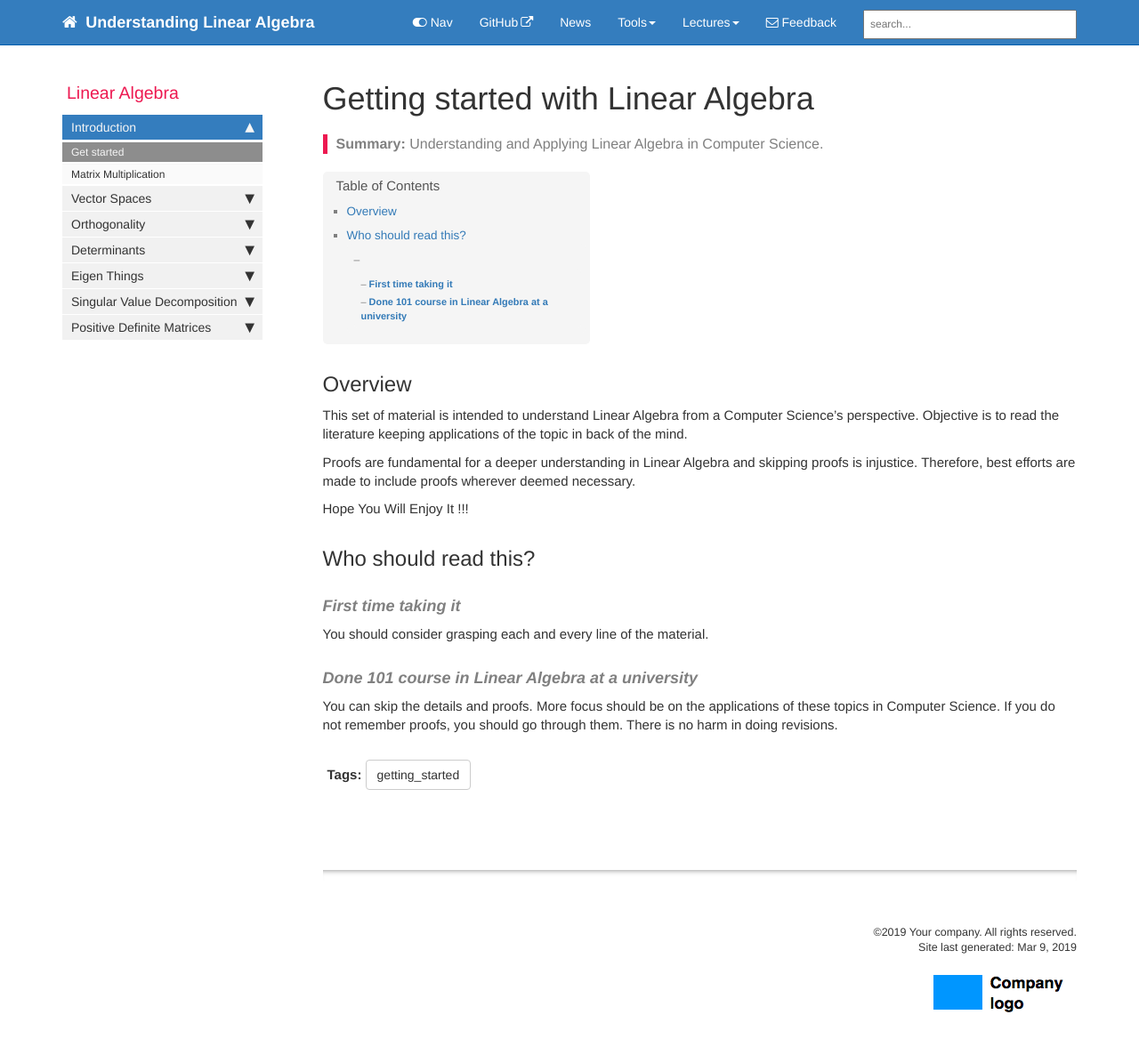
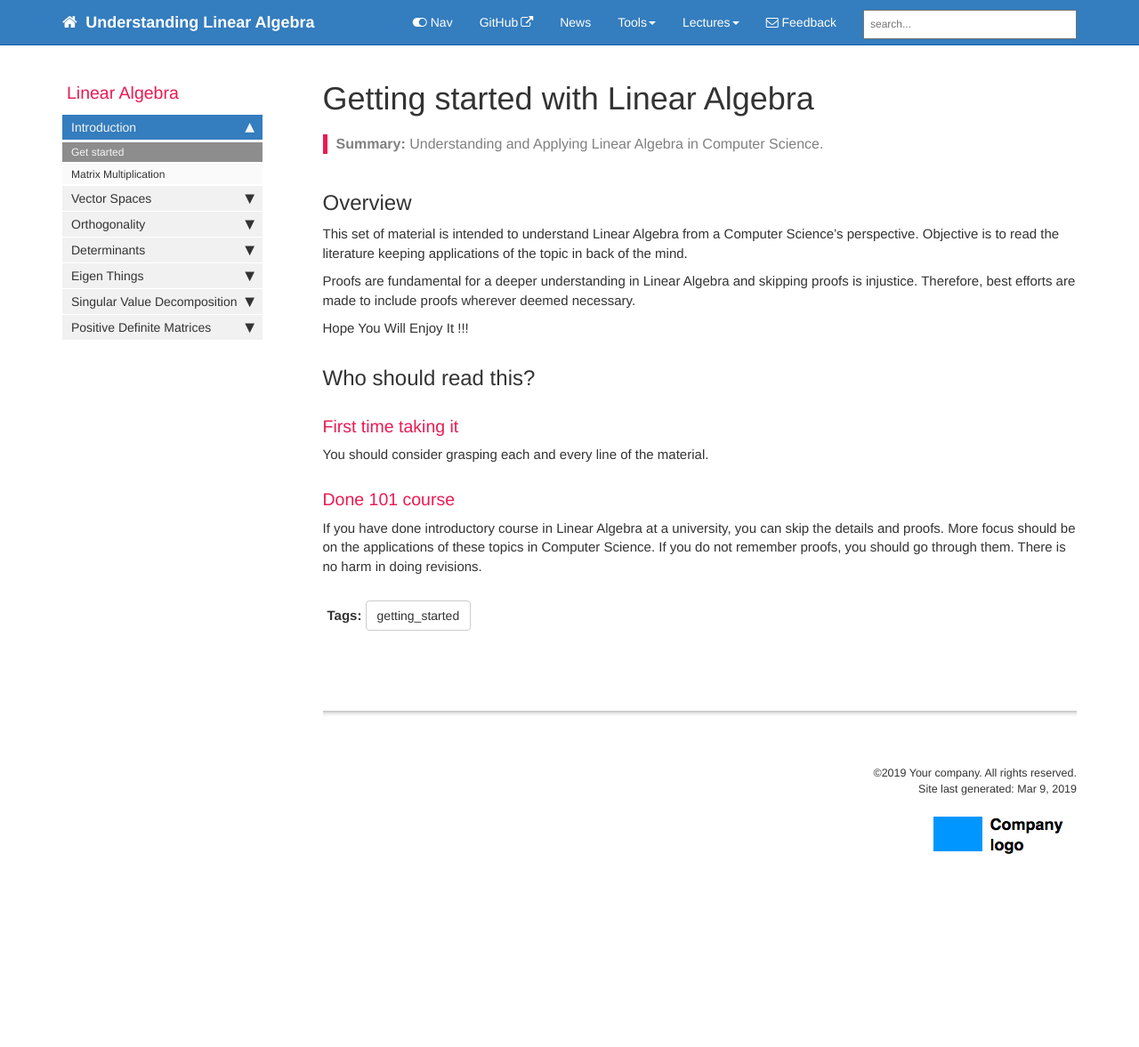
Before and after one commit to nomanahmedsheikh/LinearAlgebra, a Jekyll site: the page built from index.md, in a window 1280 px wide and 1214 px high. Shown: the top 1177 px of the window at 89% size. Built offline with Jekyll 4.4.1, drawn with Linux system fonts in a browser that asks for light colours; nearby versions of some CDN libraries; comment, search, counter and statistics services are not loaded.

Commit message:
adjusting toc

```diff
--- a/index.md
+++ b/index.md
@@ -21,9 +22,9 @@ Hope You Will Enjoy It !!!
 
 
 ## Who should read this?
-#### **First time taking it**
+### First time taking it
 You should consider grasping each and every line of the material.
 
-#### **Done 101 course in Linear Algebra at a university**
-You can skip the details and proofs. More focus should be on the applications of these topics in Computer Science.
+### Done 101 course
+If you have done introductory course in Linear Algebra at a university, you can skip the details and proofs. More focus should be on the applications of these topics in Computer Science.
 If you do not remember proofs, you should go through them. There is no harm in doing revisions.
```
Also changed, not shown: other parts of index.md (+1 -0 lines).
